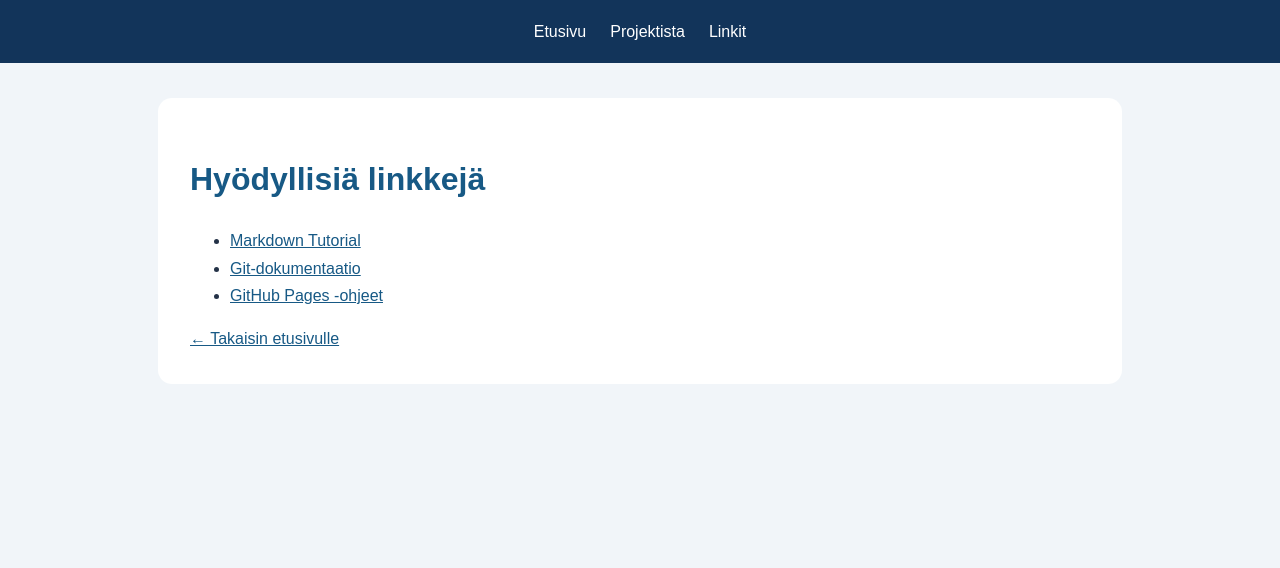
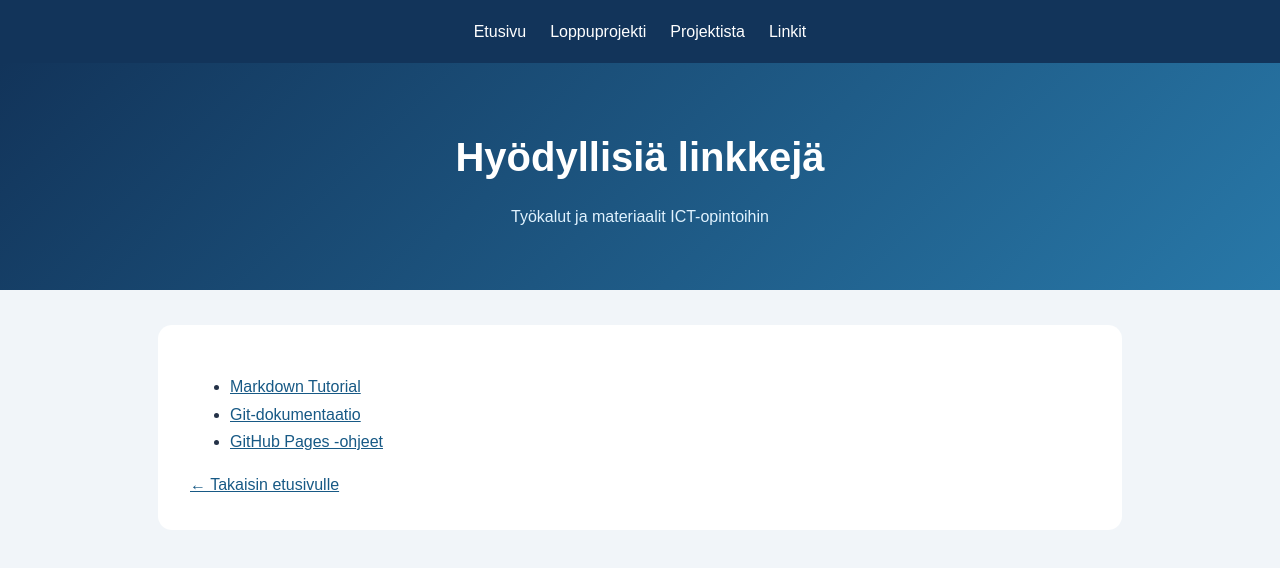
Before and after one commit to KerolaVal/KerolaVal.github.io, a plain HTML site: page links.html in a window 1280 px wide. Drawn offline with Linux system fonts and the light colour scheme.

Commit message:
linkkien päivitys

```diff
--- a/links.html
+++ b/links.html
@@ -7,14 +7,18 @@
     <title>Hyödyllisiä linkkejä</title>
     <link rel="stylesheet" href="style.css">
 </head>
-<body>
+<body class="theme-blue">
     <nav>
         <a href="index.html">Etusivu</a>
+        <a href="tehtava.html">Loppuprojekti</a>
         <a href="about.html">Projektista</a>
         <a href="links.html">Linkit</a>
     </nav>
+    <header>
+    <h1>Hyödyllisiä linkkejä</h1>
+    <p>Työkalut ja materiaalit ICT-opintoihin</p>
+</header>
     <main>
-        <h1>Hyödyllisiä linkkejä</h1>
         <ul>
             <li><a href="https://www.markdowntutorial.com/">
                 Markdown Tutorial</a></li>
```
